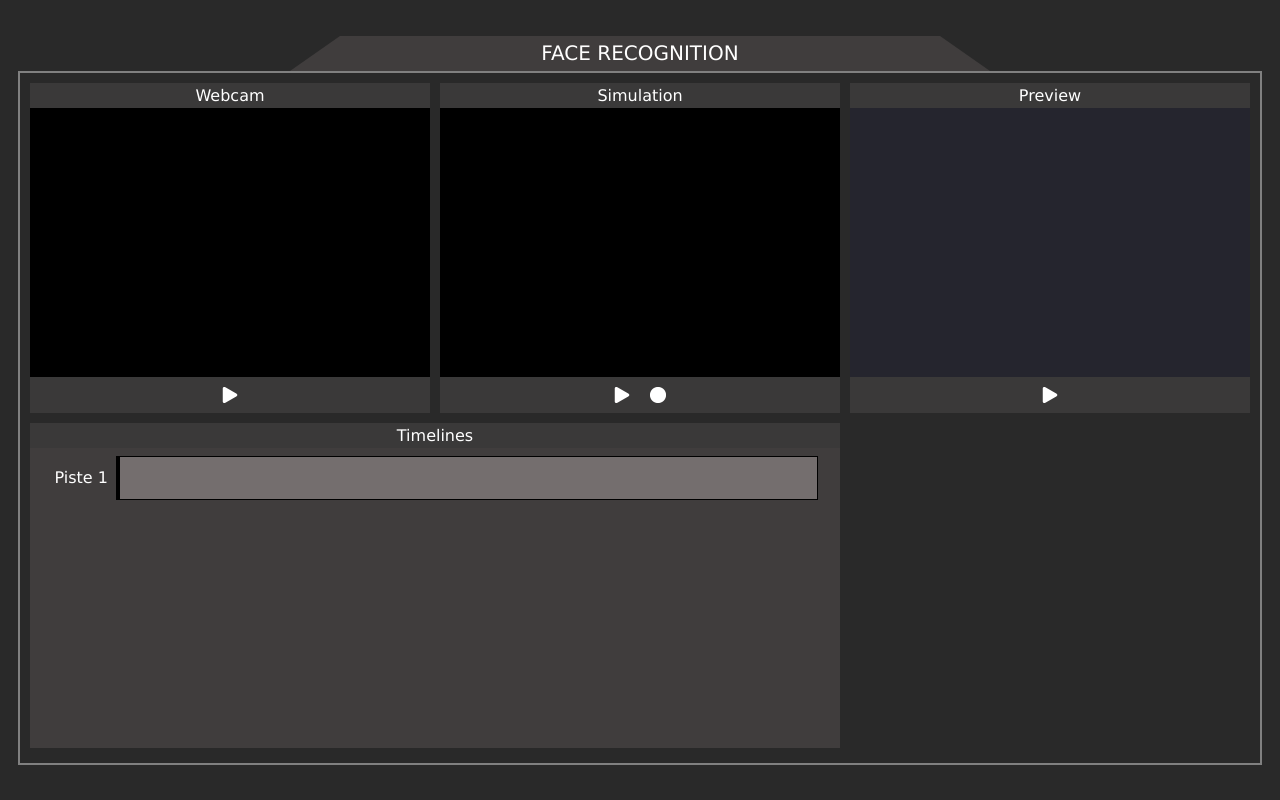
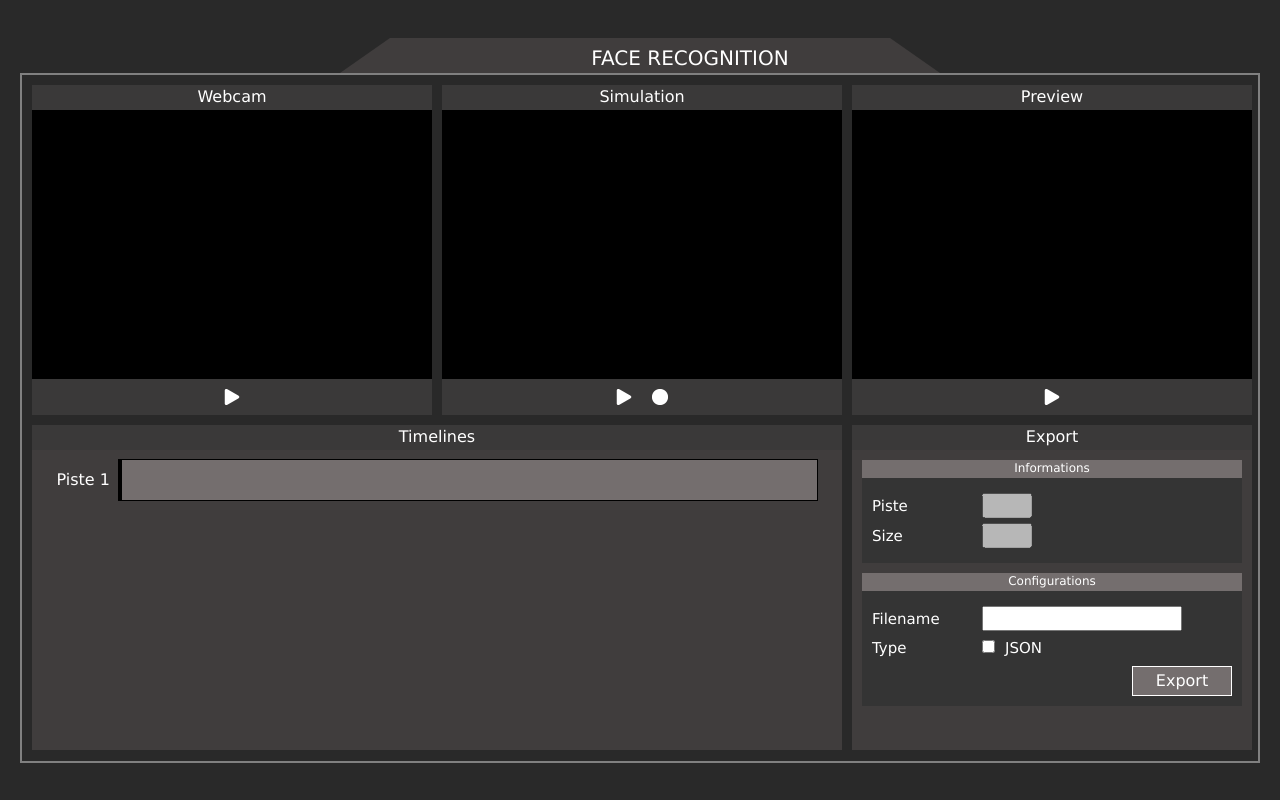
Before and after one commit to mousqtr/FaceRecorder, a React (Create React App) app: page / in a window 1280 px wide. Built offline with nearby package versions, Linux system fonts and the light colour scheme.

Commit message:
Add export block

```diff
--- a/package.json
+++ b/package.json
@@ -9,6 +9,7 @@
     "@testing-library/jest-dom": "^4.2.4",
     "@testing-library/react": "^9.3.2",
     "@testing-library/user-event": "^7.1.2",
+    "bootstrap": "^5.1.3",
     "react": "^16.13.1",
     "react-dom": "^16.13.1",
     "react-redux": "^7.2.6",
--- a/src/App.js
+++ b/src/App.js
@@ -1,14 +1,14 @@
 import React, { useRef } from "react";
 import "./App.css";
 import * as tf from "@tensorflow/tfjs"; // Don't remove it
-
 
 import Camera     from './components/Camera/Camera';
 import Simulation from './components/Simulation/Simulation';
 import Preview    from './components/Preview/Preview';
 import Timelines  from './components/Timelines/Timelines';
+import Export     from './components/Export/Export';
 
-
+import 'bootstrap/dist/css/bootstrap.min.css';
 
 export default function App() {
 
@@ -28,6 +28,7 @@ export default function App() {
         <Simulation ref={{webcamRef: webcamRef, canvasRef: canvasRef}}/>
         <Preview    ref={{webcamRef: webcamRef, previewRef: previewRef}}/>
         <Timelines  ref={{webcamRef: webcamRef, previewRef: previewRef}}/>
+        <Export     />
       </div>
 
     </div>
--- /dev/null
+++ b/src/components/Export/Export.css
@@ -0,0 +1,70 @@
+#export .view {
+    background-color: #403d3d;
+    padding: 10px;
+}
+
+#export h3 {
+    font-size: 12px;
+    width: 100%;
+    height: 18px;
+    color: white;
+    background-color: #746e6e;
+    margin: 0;
+}
+
+#export .informations {
+    background-color: #343434;
+    margin-bottom: 10px;
+}
+
+#export .configurations {
+    background-color: #343434;
+}
+
+#export .content {
+    padding: 10px;
+}
+
+#export .piste input {
+    width: 50px;
+    height: 25px;
+}
+
+#export .size input {
+    width: 50px;
+    height: 25px;
+}
+
+
+#export .setting {
+    width: 100%;
+    height: 25px;
+    margin-top: 5px;
+    margin-bottom: 5px;
+}
+
+#export label {
+    color: white;
+    width: 100px;
+    margin-right: 10px;
+    font-size: 15px;
+}
+
+#export .filename input {
+    width: 200px;
+    height: 25px;
+}
+
+#export .type input {
+    margin-right: 10px;
+}
+
+#export .exportBtn {
+    border: 1px solid white;
+    padding: 2px;
+    width: 100px;
+    height: 30px;
+    background-color: #746e6e;
+    color: white;
+    float: right;
+}
--- a/src/components/Export/Export.js
+++ b/src/components/Export/Export.js
@@ -1,5 +1,15 @@
+import React, { useState } from "react";
+import { useDispatch, useSelector } from "react-redux";
+
+import "./Export.css";
+
+import * as recognitionActions      from './../../store/features/recognition';
+import * as recognitionSelectors    from './../../store/selectors/recognition';
 
 
+export default function Export () {
+
+    const frames = useSelector(recognitionSelectors.getFrames);
 
     const downloadFile = ({ data, fileName, fileType }) => {
         const blob = new Blob([data], { type: fileType });
@@ -15,12 +25,12 @@ const downloadFile = ({ data, fileName, fileType }) => {
         a.remove();
     }
 
-const handleSave = (event) => {
-    console.log(data);
+    const handleExportJSON = (event) => {
+        console.log(frames);
         event.preventDefault()
 
         let dataToExport = [];
-    data.forEach(element => {
+        frames.forEach(element => {
             dataToExport.push(element);
         });
 
@@ -30,3 +40,49 @@ const handleSave = (event) => {
             fileType: 'text/json',
         });
     }
+
+    return (
+        <div id="export" className="section square">
+            <div className="title center">Export</div>
+            <div className="view">
+
+            <div className="informations">
+                <h3 className="center">Informations</h3>
+                <div className="content">
+                    <div className="setting piste">
+                        <label for="piste">Piste</label>
+                        <input name="piste" disabled></input>
+                    </div>
+                    <div className="setting size">
+                        <label for="size">Size</label>
+                        <input name="size" disabled></input>
+                    </div>
+                </div>
+            </div>
+
+            <div className="configurations">
+                <h3 className="center">Configurations</h3>
+                <div className="content">
+                    <div className="setting filename">
+                        <label for="filename">Filename</label>
+                        <input name="filename"/>
+                    </div>
+                    <div className="setting type">
+                        <label for="type">Type</label>
+                        <input type="checkbox" name="json"></input>
+                        <label for="json">JSON</label>
+                    </div>
+                    <div className="setting">
+                    <button className="exportBtn">
+                        Export
+                    </button>
+                    </div>
+                </div>
+            </div>
+
+
+
+            </div>
+        </div>
+    )
+}
--- a/src/components/Preview/Preview.css
+++ b/src/components/Preview/Preview.css
@@ -1,3 +1,3 @@
 #preview .view {
-    background-color: #25252e;
+    background-color: black;
 }
```
Also changed, not shown: 1 other file (tests, documents, lock files or other folders). Lines whose indentation alone changed are shown as unchanged.
